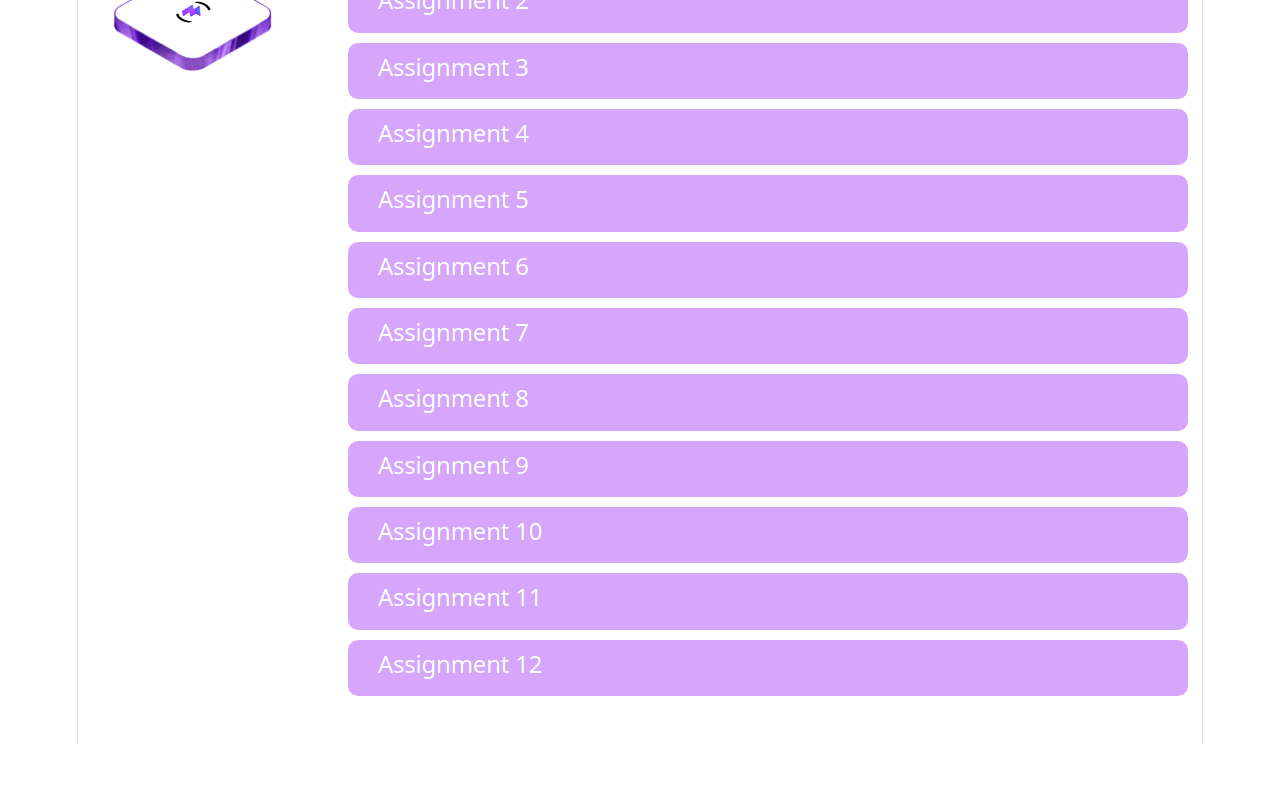
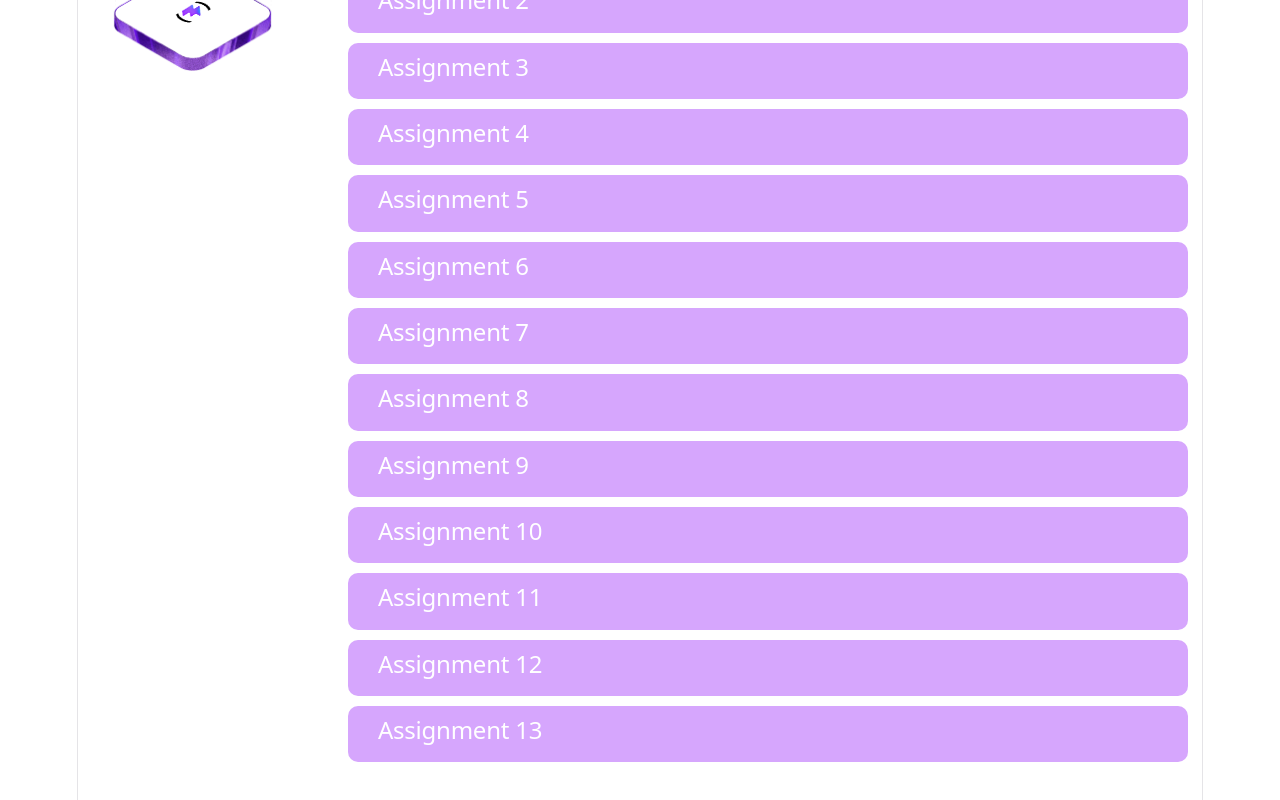
Before and after one commit to Sadithma406/react-assignments, a React (Vite) app: page /assignment_12 in a window 1280 px wide. Shown: the part 228-1028 px from the top of the page. Before the commit the page ends 972 px from the top, so only its background shows below. Built offline with nearby package versions, Linux system fonts and the light colour scheme.

Commit message:
landing page updated

```diff
--- a/src/App.jsx
+++ b/src/App.jsx
@@ -31,6 +31,7 @@ function App() {
             <li><h2><Link to="/assignment_10" style={{ textDecoration: 'none', color: 'white' }}>Assignment 10</Link></h2></li>
             <li><h2><Link to="/assignment_11" style={{ textDecoration: 'none', color: 'white' }}>Assignment 11</Link></h2></li>
             <li><h2><Link to="/assignment_12" style={{ textDecoration: 'none', color: 'white' }}>Assignment 12</Link></h2></li>
+            <li><h2><Link to="/assignment_13" style={{ textDecoration: 'none', color: 'white' }}>Assignment 13</Link></h2></li>
           </ul>
         </div>
       </section>
--- a/src/main.jsx
+++ b/src/main.jsx
@@ -15,6 +15,7 @@ import Assignment_9 from './assignments/Assignment_9.jsx'
 import Assignment_10 from './assignments/Assignment_10.jsx'
 import Assignment_11 from './assignments/Assignment_11.jsx'
 import Assignment_12 from './assignments/Assignment_12.jsx'
+import Assignment_13 from './assignments/Assignment_13.jsx'
 
 createRoot(document.getElementById('root')).render(
   <StrictMode>
@@ -33,6 +34,7 @@ createRoot(document.getElementById('root')).render(
         <Route path="/assignment_10" element={<Assignment_10 />} />
         <Route path="/assignment_11" element={<Assignment_11 />} />
         <Route path="/assignment_12" element={<Assignment_12 />} />
+        <Route path="/assignment_13" element={<Assignment_13 />} />
       </Routes>
     </HashRouter>
   </StrictMode>,
```
